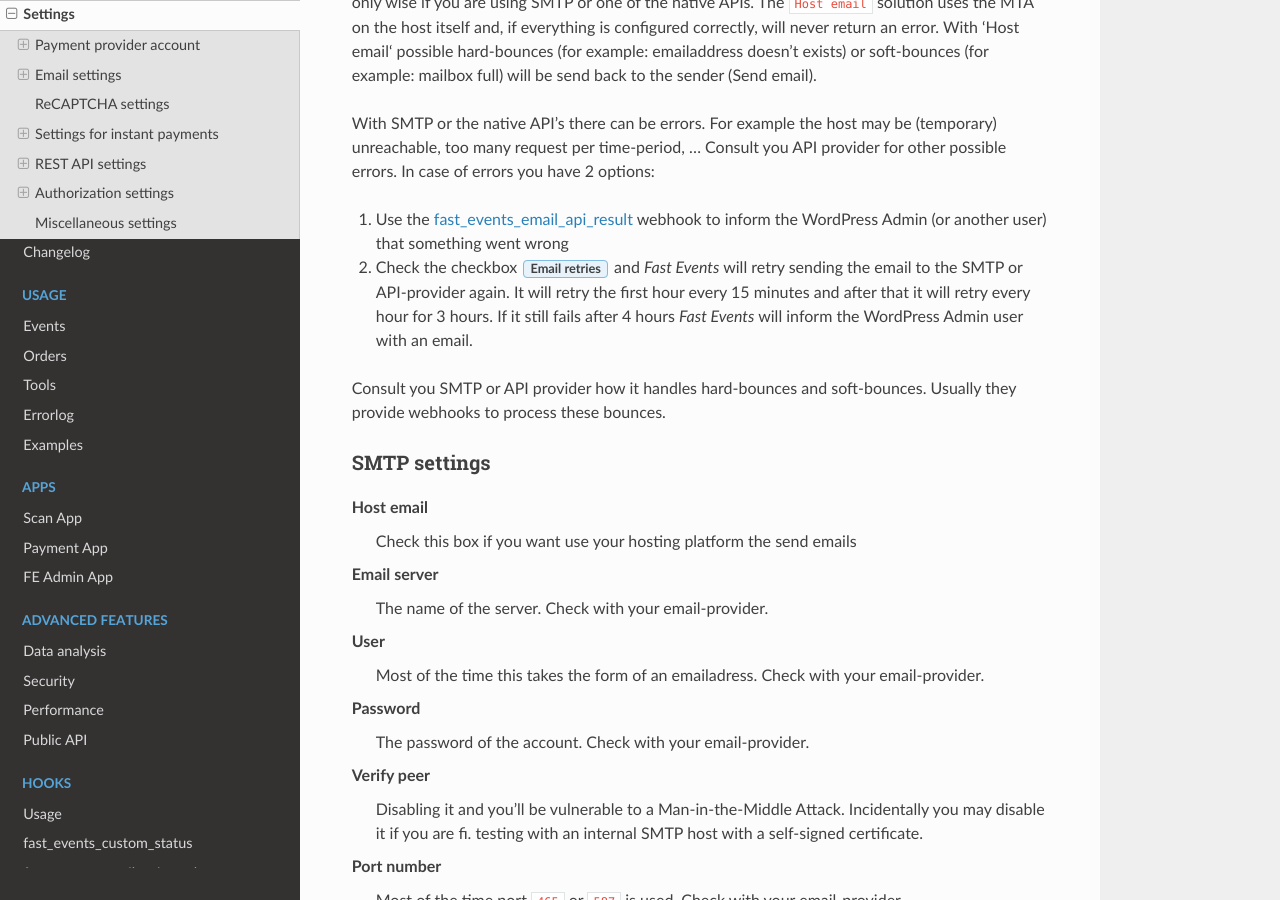
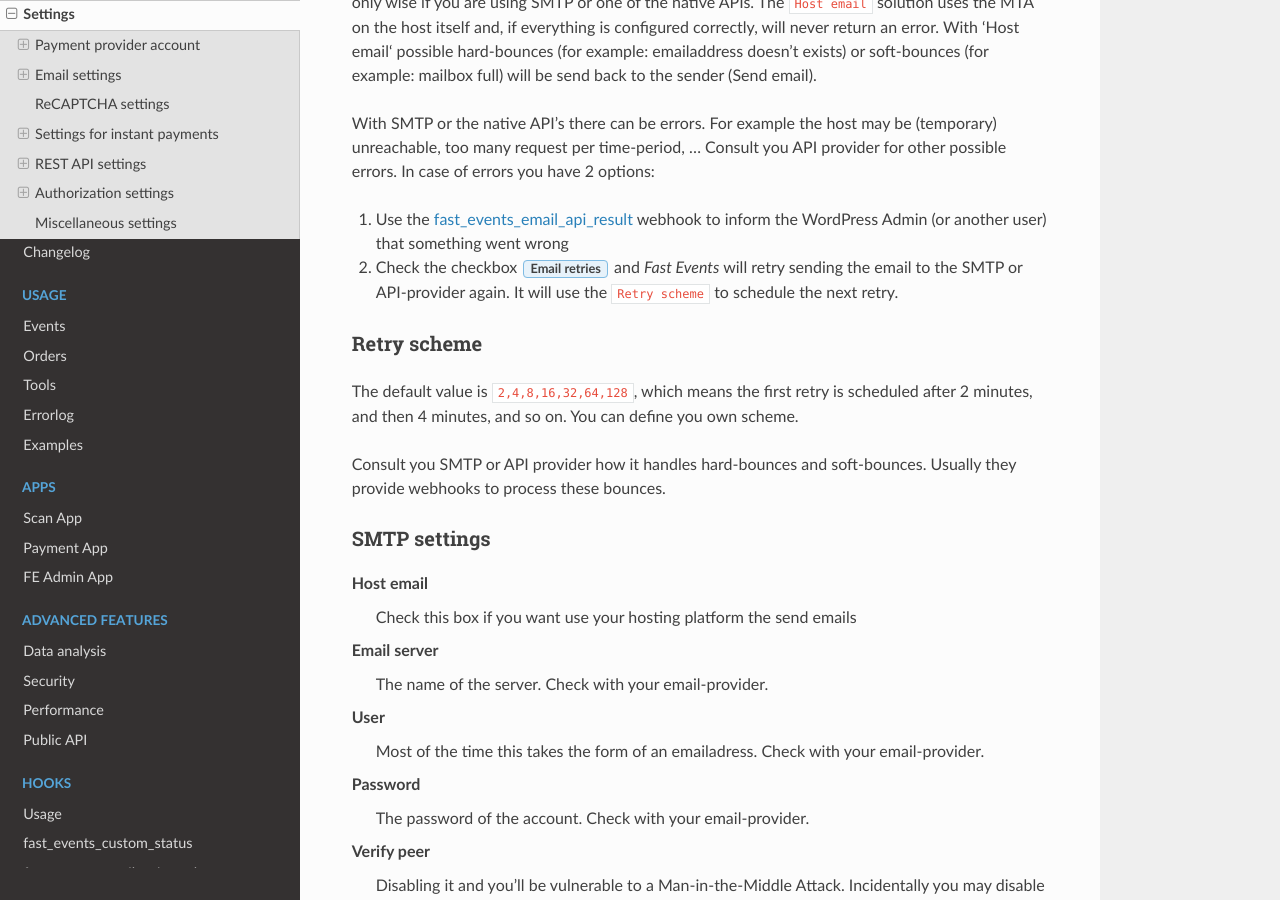
Before and after one commit to fe-data/fe-docs, a Sphinx documentation site: the page built from docs/getting-started/settings.rst, in a window 1280 px wide and 900 px high, scrolled down 2757 px. Built offline with Sphinx 7.4.7 and the Read the Docs theme 2.0.0, drawn with Linux system fonts in a browser that asks for light colours.

Commit message:
Improved settings documentation

```diff
--- a/docs/getting-started/settings.rst
+++ b/docs/getting-started/settings.rst
@@ -76,7 +76,13 @@
 With SMTP or the native API’s there can be errors. For example the host may be (temporary) unreachable, too many request per time-period, … Consult you API provider for other possible errors. In case of errors you have 2 options:
 
 #. Use the :doc:`fast_events_email_api_result <../hooks/email_api_result>` webhook to inform the WordPress Admin (or another user) that something went wrong
-#. Check the checkbox :guilabel:`Email retries` and *Fast Events* will retry sending the email to the SMTP or API-provider again. It will retry the first hour every 15 minutes and after that it will retry every hour for 3 hours. If it still fails after 4 hours *Fast Events* will inform the WordPress Admin user with an email.
+#. Check the checkbox :guilabel:`Email retries` and *Fast Events* will retry sending the email to the SMTP or API-provider again.
+   It will use the ``Retry scheme`` to schedule the next retry.
+
+Retry scheme
+^^^^^^^^^^^^
+The default value is ``2,4,8,16,32,64,128``, which means the first retry is scheduled after 2 minutes, and then 4 minutes, and so on.
+You can define you own scheme.
 
 Consult you SMTP or API provider how it handles hard-bounces and soft-bounces. Usually they provide webhooks to process these bounces.
 
```
